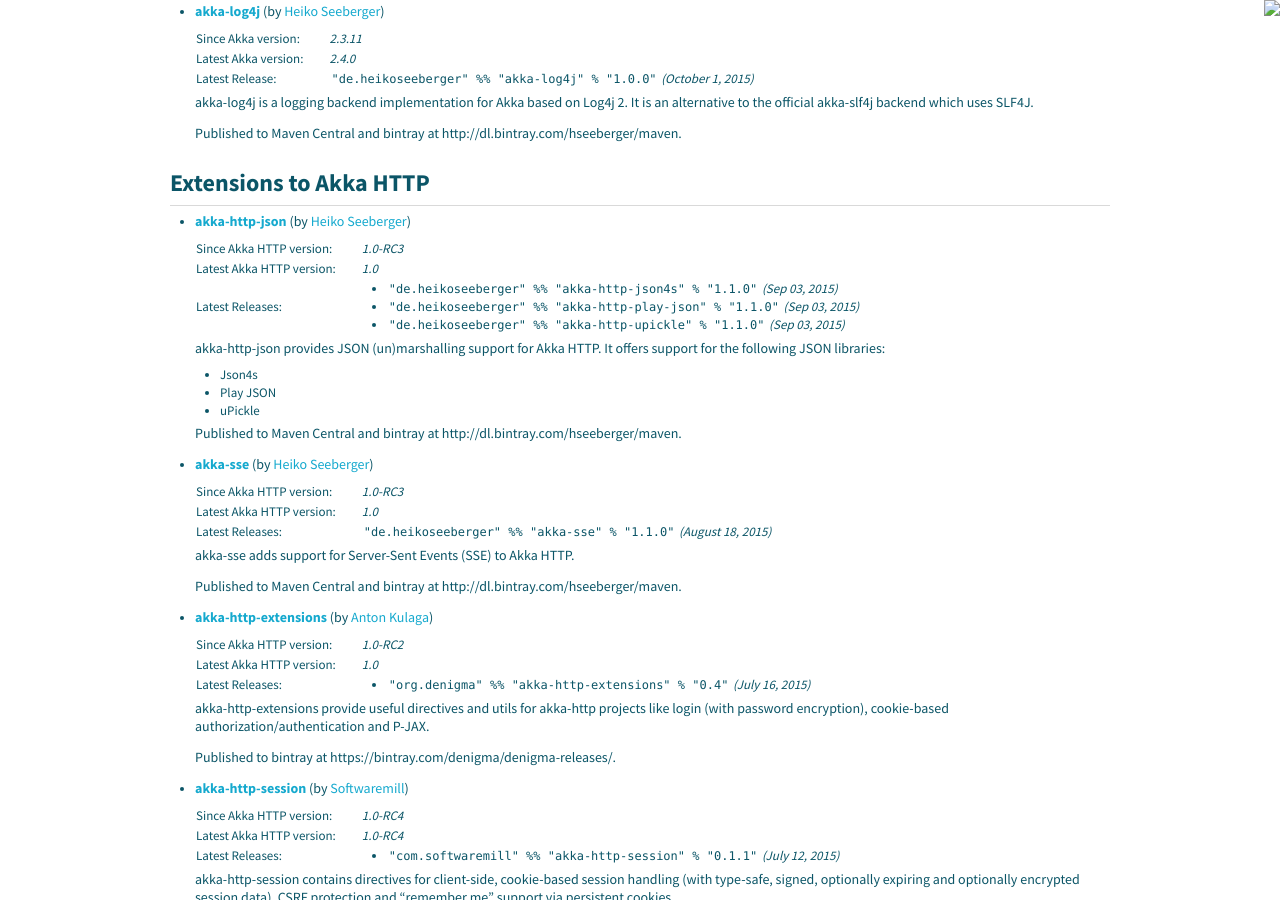
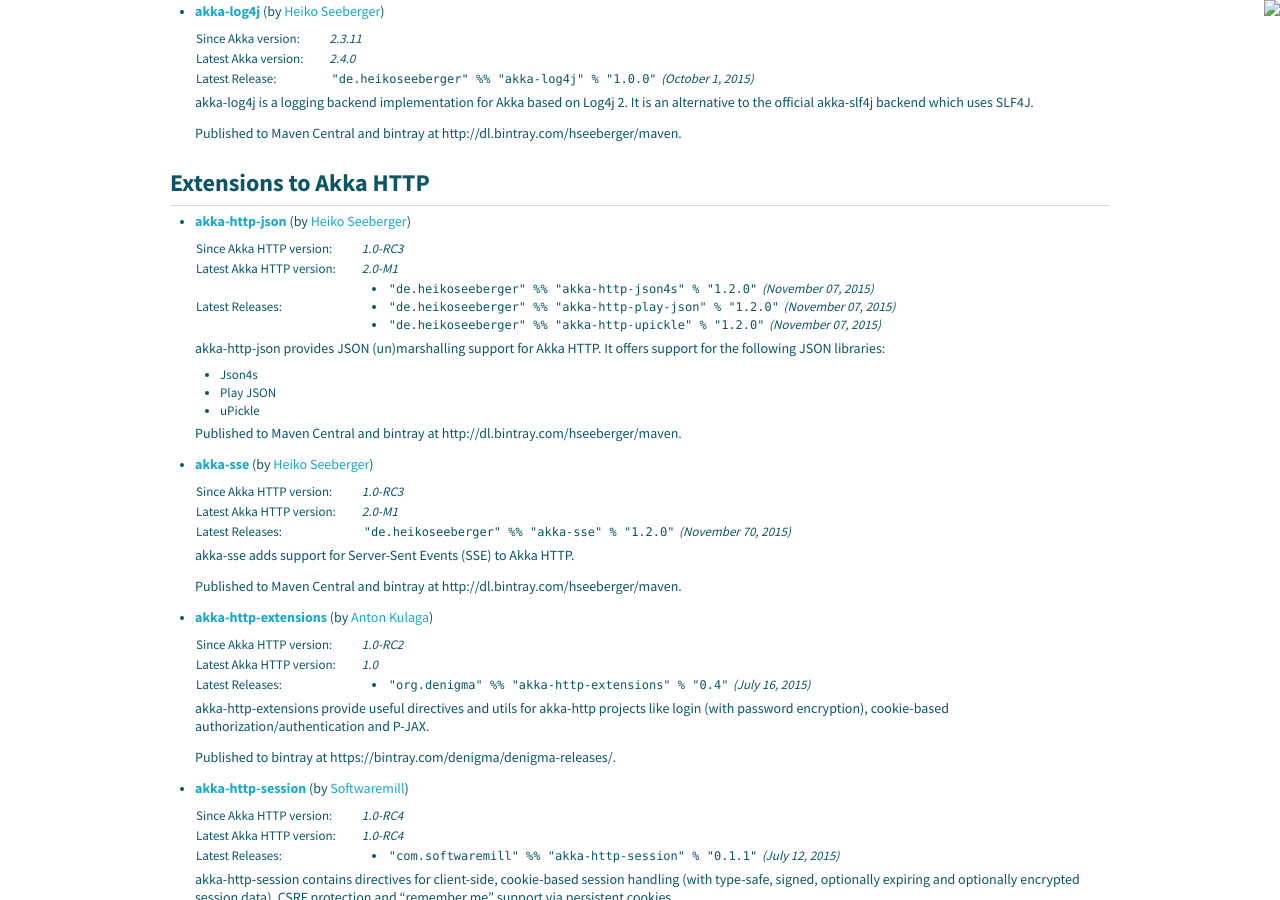
Before and after one commit to raboof/akka.github.com, a Jekyll site: the page built from community/index.md, in a window 1280 px wide and 900 px high, scrolled down 1446 px. Built offline with Jekyll 4.4.1, drawn with Linux system fonts in a browser that asks for light colours.

Commit message:
Update community page with latest akka-sse and akka-http-json

```diff
--- a/community/index.md
+++ b/community/index.md
@@ -130,12 +130,12 @@
 
   <table class="stats">
   <tr><td>Since Akka HTTP version:</td><td>1.0-RC3</td></tr>
-  <tr><td>Latest Akka HTTP version:</td><td>1.0</td></tr>
+  <tr><td>Latest Akka HTTP version:</td><td>2.0-M1</td></tr>
   <tr><td>Latest Releases:</td><td>
     <ul>
-      <li><code>"de.heikoseeberger" %% "akka-http-json4s" % "1.1.0"</code> (Sep 03, 2015)</li>
-      <li><code>"de.heikoseeberger" %% "akka-http-play-json" % "1.1.0"</code> (Sep 03, 2015)</li>
-      <li><code>"de.heikoseeberger" %% "akka-http-upickle" % "1.1.0"</code> (Sep 03, 2015)</li>
+      <li><code>"de.heikoseeberger" %% "akka-http-json4s" % "1.2.0"</code> (November 07, 2015)</li>
+      <li><code>"de.heikoseeberger" %% "akka-http-play-json" % "1.2.0"</code> (November 07, 2015)</li>
+      <li><code>"de.heikoseeberger" %% "akka-http-upickle" % "1.2.0"</code> (November 07, 2015)</li>
     </ul>
   </td></tr>
   </table>
@@ -151,8 +151,8 @@
 
   <table class="stats">
   <tr><td>Since Akka HTTP version:</td><td>1.0-RC3</td></tr>
-  <tr><td>Latest Akka HTTP version:</td><td>1.0</td></tr>
-  <tr><td>Latest Releases:</td><td><code>"de.heikoseeberger" %% "akka-sse" % "1.1.0"</code> (August 18, 2015)</td></tr>
+  <tr><td>Latest Akka HTTP version:</td><td>2.0-M1</td></tr>
+  <tr><td>Latest Releases:</td><td><code>"de.heikoseeberger" %% "akka-sse" % "1.2.0"</code> (November 70, 2015)</td></tr>
   </table>
 
   akka-sse adds support for Server-Sent Events (SSE) to Akka HTTP.
```
